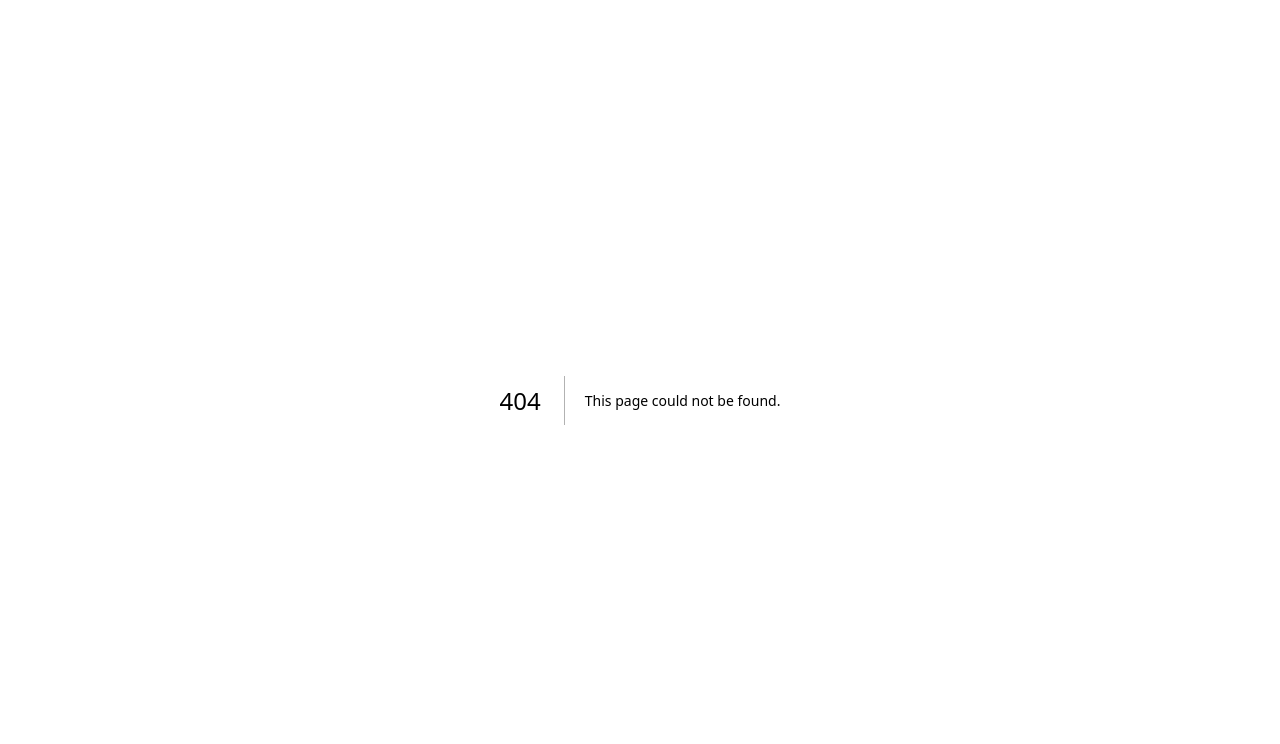
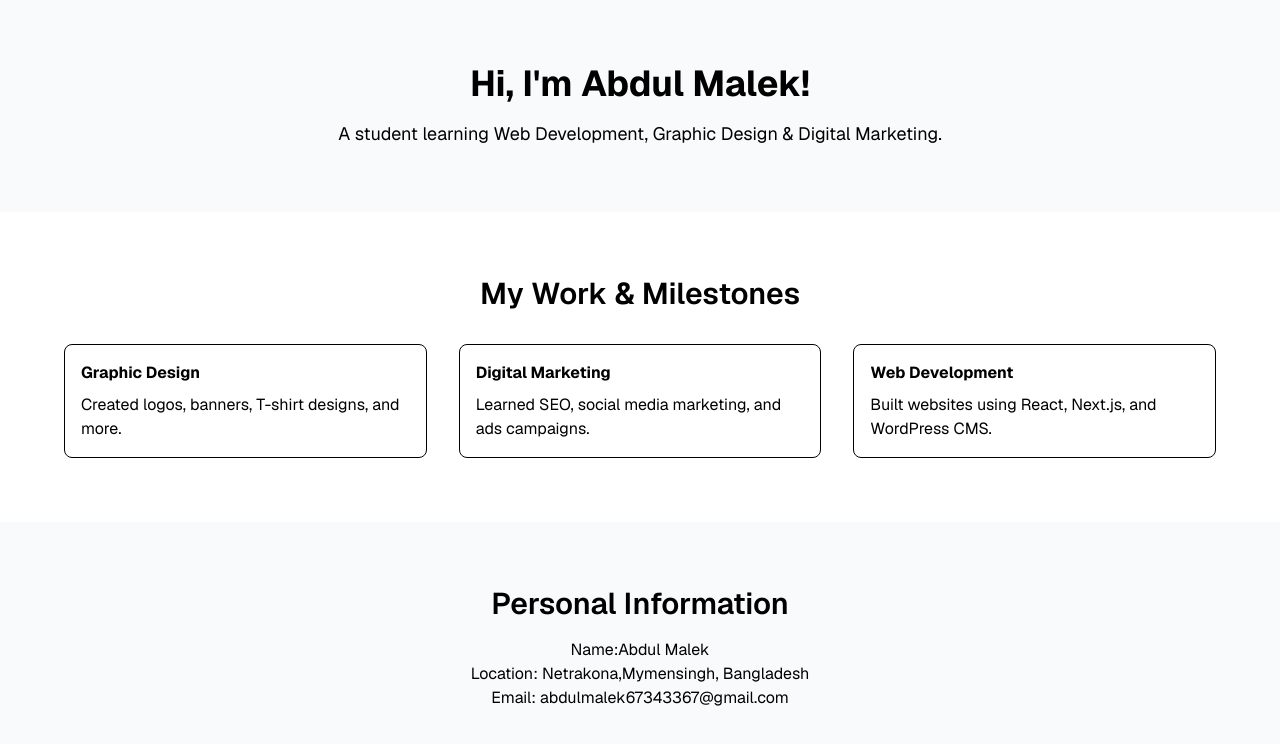
Before and after one commit to abdulmalekjillhazz/nextjs-project, a Next.js app: page /milestones in a window 1280 px wide. Before the commit this address had no page. Shown: the top 744 px of the page. Built offline with nearby package versions, Linux system fonts and the light colour scheme.

Commit message:
Updated layout, milestones page, and personal info

```diff
--- /dev/null
+++ b/app/milestones/page.js
@@ -0,0 +1,42 @@
+import Image from "next/image";
+
+export default function MilestonesPage() {
+  return (
+    <div className="min-h-screen bg-gray-50 dark:bg-black text-black dark:text-white font-sans">
+      {/* Home / Intro Section */}
+      <section className="p-16 text-center">
+        <h1 className="text-4xl font-bold mb-4">Hi, I'm Abdul Malek!</h1>
+        <p className="text-lg">
+          A student learning Web Development, Graphic Design & Digital Marketing.
+        </p>
+      </section>
+
+      {/* Milestones / Work Section */}
+      <section className="p-16 bg-white dark:bg-gray-900">
+        <h2 className="text-3xl font-semibold mb-8 text-center">My Work & Milestones</h2>
+        <div className="grid sm:grid-cols-2 md:grid-cols-3 gap-8">
+          <div className="p-4 border rounded-lg">
+            <h3 className="font-bold mb-2">Graphic Design</h3>
+            <p>Created logos, banners, T-shirt designs, and more.</p>
+          </div>
+          <div className="p-4 border rounded-lg">
+            <h3 className="font-bold mb-2">Digital Marketing</h3>
+            <p>Learned SEO, social media marketing, and ads campaigns.</p>
+          </div>
+          <div className="p-4 border rounded-lg">
+            <h3 className="font-bold mb-2">Web Development</h3>
+            <p>Built websites using React, Next.js, and WordPress CMS.</p>
+          </div>
+        </div>
+      </section>
+
+      {/* Personal Information Section */}
+      <section className="p-16 text-center">
+        <h2 className="text-3xl font-semibold mb-4">Personal Information</h2>
+        <p>Name:Abdul Malek</p>
+        <p>Location: Netrakona,Mymensingh, Bangladesh</p>
+        <p>Email: abdulmalek67343367@gmail.com</p>
+      </section>
+    </div>
+  );
+}
```
